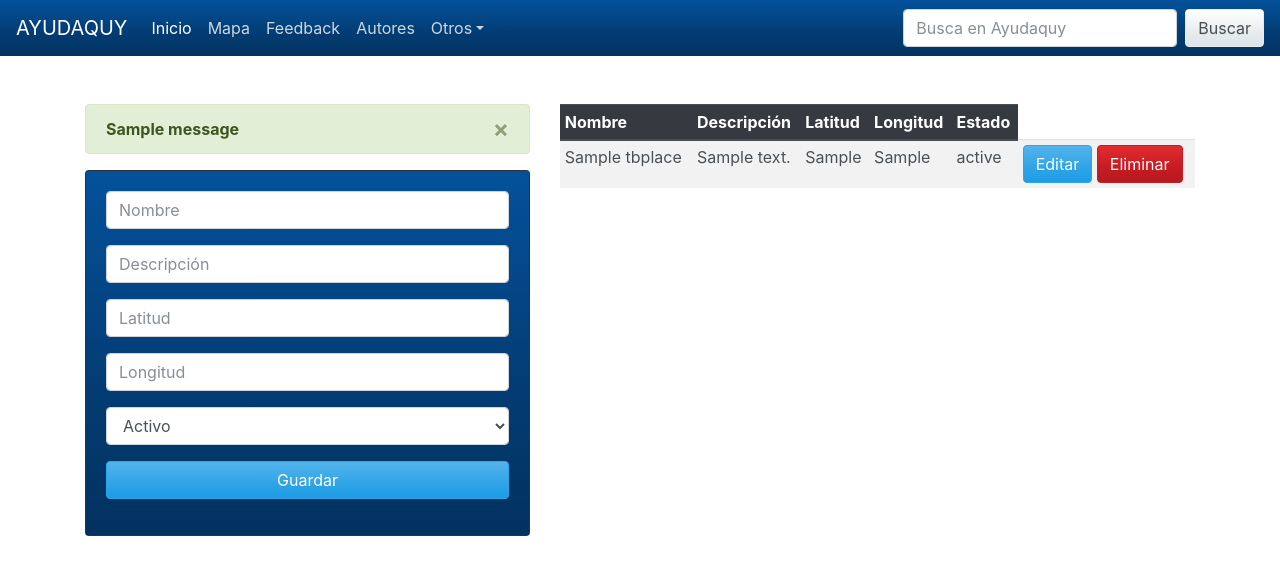
After one commit to rodrigoase/Ayudaquy2, a Flask app: page /ubicaciones in a window 1280 px wide. The commit adds this page. Shown: the top 575 px of the page. Run offline with Flask 2, Linux system fonts and the light colour scheme; tables that the repository leaves empty or names only in its code hold one stand-in row (values such as "Sample post"); one stand-in notice (Sample message) is shown; some libraries are stand-ins or nearby versions.

Commit message:
CRUD UBICACIONES Y API GOOGLE MAPS

```diff
--- a/app.py
+++ b/app.py
@@ -50,7 +50,7 @@ def addUser():
 @APP.route('/editarUsuario/<id>')
 def getUser(id):
     cur = MYSQL.connection.cursor()
-    cur.execute('SELECT * FROM TBUSERS WHERE ID = %s', (id))
+    cur.execute('SELECT * FROM TBUSERS WHERE ID = %s', [id])
     data = cur.fetchall()
     return render_template('editarUsuario.html', usuario = data[0])
 
@@ -61,7 +61,7 @@ def updateUser(id):
         email = request.form['email']
         estado = request.form['estado']
         cur = MYSQL.connection.cursor()
-        cur.execute('UPDATE TBUSERS SET FULLNAME = %s, EMAIL = %s, ESTADO = %s  WHERE ID = %s', (fullname,email,estado,id))
+        cur.execute('UPDATE TBUSERS SET FULLNAME = %s, EMAIL = %s, ESTADO = %s  WHERE ID = %s', [fullname,email,estado,id])
         MYSQL.connection.commit()
         flash('Usuario actualizado satisfactoriamente')
         return redirect(url_for('index'))
@@ -69,41 +69,70 @@ def updateUser(id):
 @APP.route('/eliminarUsuario/<id>')
 def deleteUser(id):
     cur = MYSQL.connection.cursor()
-    cur.execute('DELETE FROM TBUSERS WHERE ID = %s', (id))
+    cur.execute('DELETE FROM TBUSERS WHERE ID = %s', [id])
     MYSQL.connection.commit()
     flash('Usuario eliminado satisfactoriamente')
     return redirect(url_for('index'))
 
-@app.route('/login')
-def login():
-    return render_template('login.html')
+@APP.route('/mapa')
+def gmap():
+    cur = MYSQL.connection.cursor()
+    cur.execute('SELECT * FROM TBPLACES')
+    data = cur.fetchall()
+    #print(data)
+    return render_template('map.html', ubicaciones = data)
 
-@app.route('/registro')
-def registro():
-    return render_template('registro.html')
+@APP.route('/ubicaciones')
+def places():
+    cur = MYSQL.connection.cursor()
+    cur.execute('SELECT * FROM TBPLACES')
+    data = cur.fetchall()
+    return render_template('ubicaciones.html', ubicaciones = data)
 
-@app.route('/ingreso_tienda', methods=['POST'])
-def ingreso_tienda():
+@APP.route('/crearUbicacion', methods=['POST'])
+def addPlace():
     if request.method == 'POST':
-        usr = request.form['username']
-        pwd = request.form['password']
+        name = request.form['name']
+        description = request.form['description']
+        latitude = request.form['latitude']
+        longitude = request.form['longitude']
+        estado = request.form['estado']
+        cur = MYSQL.connection.cursor()
+        cur.execute('INSERT INTO TBPLACES (name,description,latitude,longitude,estado) VALUES (%s, %s, %s, %s, %s)',
+        (name,description,latitude,longitude,estado))
+        MYSQL.connection.commit()
+        flash('Ubicación creada satisfactoriamente')
+        return redirect(url_for('places'))
 
-        if getLogin(usr,pwd):
-            return render_template('index.html')
-        else:
-            return render_template('login.html', mensaje = 'Error, acceso denegado')
+@APP.route('/editarUbicacion/<id>')
+def getPlace(id):
+    cur = MYSQL.connection.cursor()
+    cur.execute('SELECT * FROM TBPLACES WHERE ID = %s', [id])
+    data = cur.fetchall()
+    return render_template('editarUbicacion.html', ubicacion = data[0])
 
-@app.route('/registro_usr', methods=['POST'])
-def registro_usr():
+@APP.route('/actualizarUbicacion/<id>', methods = ['POST'])
+def updatePlace(id):
     if request.method == 'POST':
-        usr = request.form['username']
-        mail = request.form['mail']
-        pwd = request.form['password']
+        name = request.form['name']
+        description = request.form['description']
+        latitude = request.form['latitude']
+        longitude = request.form['longitude']
+        estado = request.form['estado']
+        cur = MYSQL.connection.cursor()
+        cur.execute('UPDATE TBPLACES SET NAME = %s, DESCRIPTION = %s, LATITUDE = %s, LONGITUDE = %s, ESTADO = %s  WHERE ID = %s', [name,description,latitude,longitude,estado,id])
+        MYSQL.connection.commit()
+        flash('Ubicación actualizada satisfactoriamente')
+        return redirect(url_for('places'))
 
-        if(registrarUsuario(usr,mail,pwd)):
-            return render_template('login.html', mensaje='Registro correcto')
-        else:
-            return render_template('registro.html', mensaje='Error durante registro')
+
+@APP.route('/eliminarUbicacion/<id>')
+def deletePlace(id):
+    cur = MYSQL.connection.cursor()
+    cur.execute('DELETE FROM TBPLACES WHERE ID = %s', [id])
+    MYSQL.connection.commit()
+    flash('Ubicación eliminada satisfactoriamente')
+    return redirect(url_for('places'))
 
 if __name__ == '__main__':
     APP.run(
--- a/templates/layout.html
+++ b/templates/layout.html
@@ -21,7 +21,7 @@
               <a class="nav-link" href="#">Inicio <span class="sr-only">(current)</span></a>
             </li>
             <li class="nav-item">
-              <a class="nav-link" href="#">Mapa</a>
+              <a class="nav-link" href="/mapa">Mapa</a>
             </li>
             <li class="nav-item">
               <a class="nav-link" href="#">Feedback</a>
--- /dev/null
+++ b/templates/ubicaciones.html
@@ -0,0 +1,76 @@
+{% extends 'layout.html' %}
+
+{% block body %}
+<div class="row">
+    <div class="col-md-5">
+        {% with mensajes = get_flashed_messages() %}
+        {% if mensajes %}
+        {% for i in mensajes  %}
+            <div class="alert alert-success alert-dismissible fade show" role="alert">
+                <strong>{{ i }}</strong>
+                <button type="button" class="close" data-dismiss="alert" aria-label="Close">
+                    <span aria-hidden="true">&times;</span>
+                </button>
+            </div>
+        {% endfor  %}
+        {% endif %}
+        {% endwith %}
+        <div class="card card-body bg-dark">
+            <form action="/crearUbicacion" method="POST">
+                <div class="form-group">
+                    <input type="text" name="name" placeholder="Nombre" class="form-control">
+                </div>
+                <div class="form-group">
+                    <input type="text" name="description" placeholder="Descripción" class="form-control">
+                </div>
+                <div class="form-group">
+                    <input type="text" name="latitude" placeholder="Latitud" class="form-control">
+                </div>
+                <div class="form-group">
+                    <input type="text" name="longitude" placeholder="Longitud" class="form-control">
+                </div>
+                <div class="form-group">
+                    <select name="estado" id="estado" class="form-control">
+                        <option value="ACTIVO">Activo</option>
+                        <option value="INACTIVO">Inactivo</option>
+                    </select>
+                </div>
+                <div class="form-group">
+                    <button type="submit" class="btn btn-primary btn-block">
+                        Guardar
+                    </button>
+                </div>
+            </form>
+        </div>
+    </div>
+    <div class="col-md-7">
+        <table class="table table-striped table-hover table-sm">
+            <thead class="thead-dark">
+                <tr>
+                    <th>Nombre</th>
+                    <th>Descripción</th>
+                    <th>Latitud</th>
+                    <th>Longitud</th>
+                    <th>Estado</th>
+                </tr>
+            </thead>
+            <tbody>
+                {% for i in ubicaciones %}
+                    <tr>
+                        <td>{{ i.1 }}</td>
+                        <td>{{ i.2 }}</td>
+                        <td>{{ i.3 }}</td>
+                        <td>{{ i.4 }}</td>
+                        <td>{{ i.5 }}</td>
+                        <td>
+                            <a href="/editarUbicacion/{{i.0}}" class="btn btn-primary">Editar</a>
+                            <a href="/eliminarUbicacion/{{i.0}}" class="btn btn-danger">Eliminar</a>
+                        </td>
+                    </tr>
+                {% endfor %}
+            </tbody>
+        </table>
+    </div>
+</div>
+
+{% endblock %}
```
Also changed, not shown: templates/editarUbicacion.html (added, +38 -0 lines), templates/map.html (added, +46 -0 lines).
